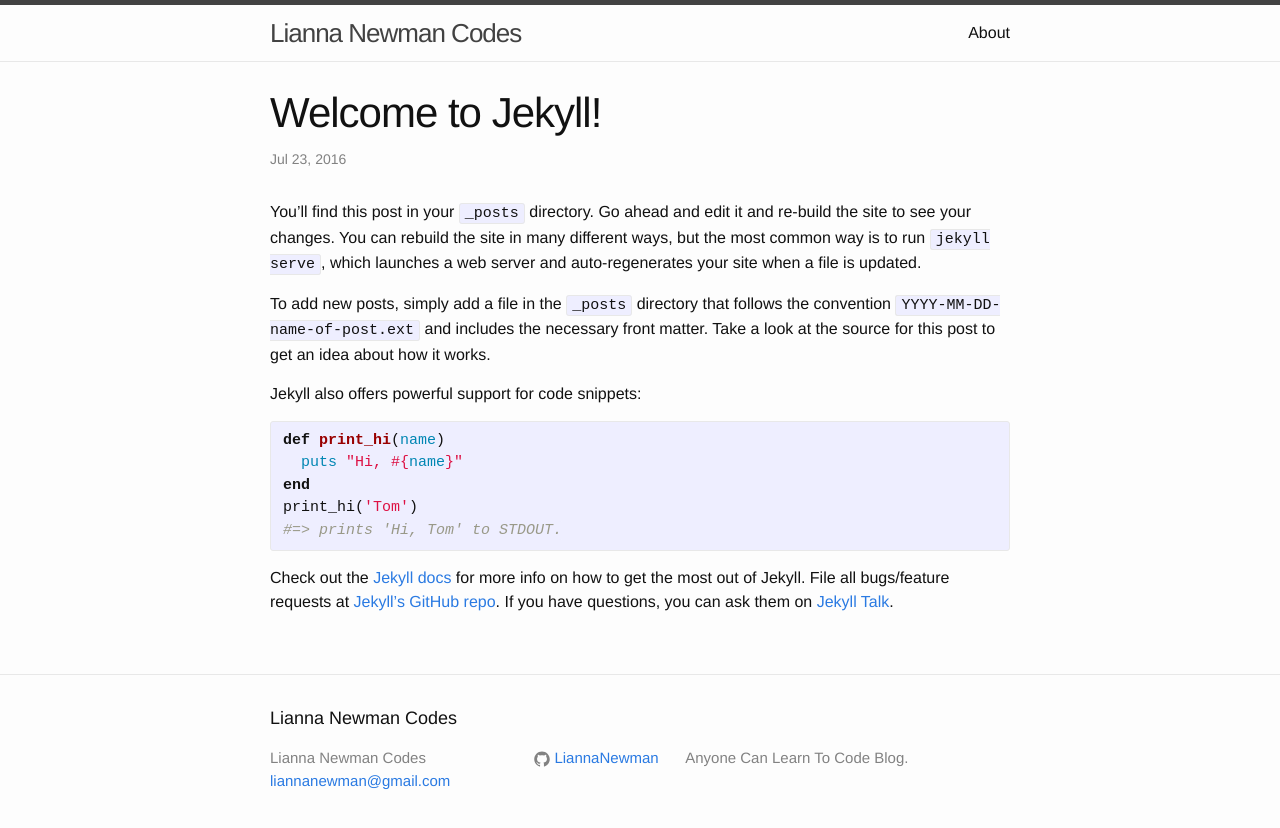
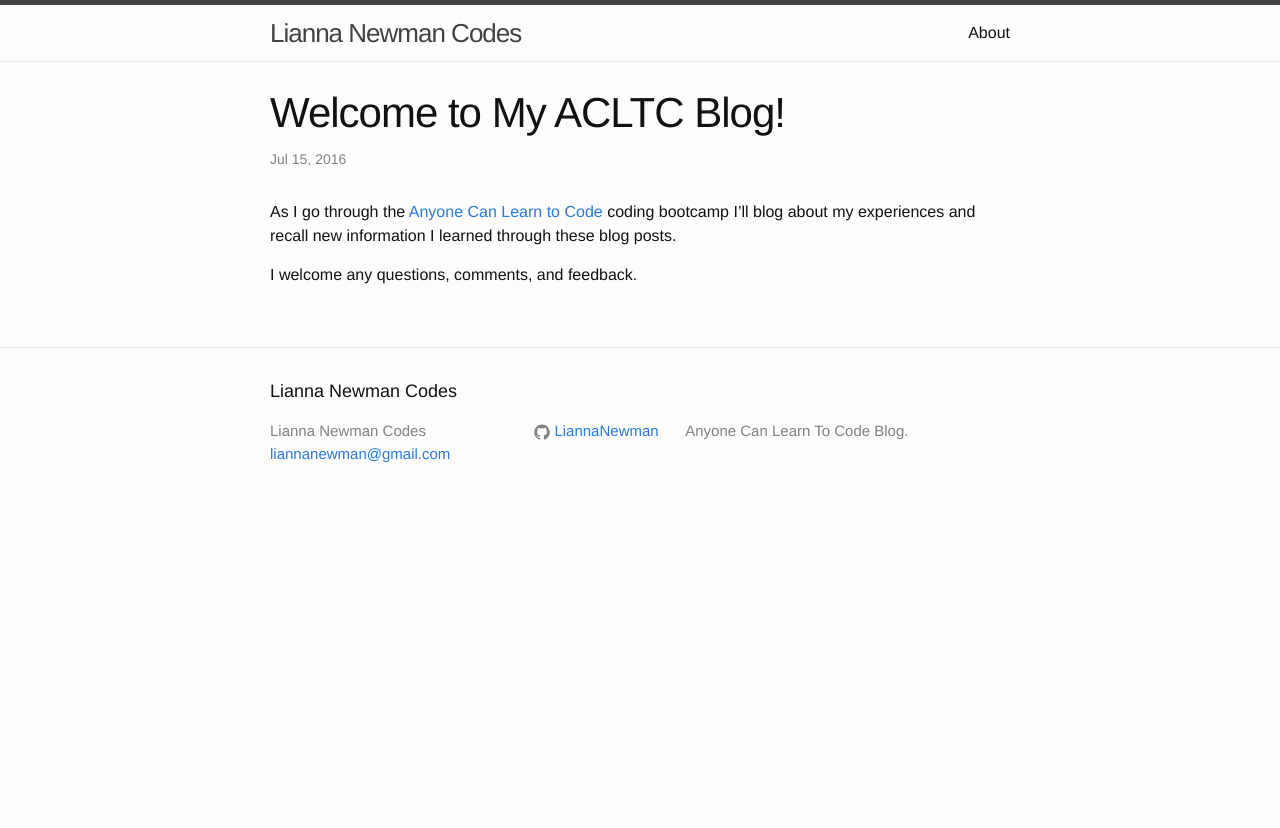
Before and after one commit to LiannaNewman/LiannaNewman.github.io, a Jekyll site: the page built from _posts/2016-07-23-welcome-to-jekyll.markdown, in a window 1280 px wide. Shown: the top 828 px of the page. Built offline with Jekyll 4.4.1, drawn with Linux system fonts in a browser that asks for light colours.

Commit message:
added 2 posts

```diff
--- a/_posts/2016-07-23-welcome-to-jekyll.markdown
+++ b/_posts/2016-07-23-welcome-to-jekyll.markdown
@@ -1,25 +1,8 @@
 ---
 layout: post
-title:  "Welcome to Jekyll!"
-date:   2016-07-23 15:13:43 -0400
-categories: jekyll update
+title:  "Welcome to My ACLTC Blog!"
+date:   2016-07-15
 ---
-You’ll find this post in your `_posts` directory. Go ahead and edit it and re-build the site to see your changes. You can rebuild the site in many different ways, but the most common way is to run `jekyll serve`, which launches a web server and auto-regenerates your site when a file is updated.
+As I go through the [Anyone Can Learn to Code](http://anyonecanlearntocode.com/) coding bootcamp I'll blog about my experiences and recall new information I learned through these blog posts.
 
-To add new posts, simply add a file in the `_posts` directory that follows the convention `YYYY-MM-DD-name-of-post.ext` and includes the necessary front matter. Take a look at the source for this post to get an idea about how it works.
-
-Jekyll also offers powerful support for code snippets:
-
-{% highlight ruby %}
-def print_hi(name)
-  puts "Hi, #{name}"
-end
-print_hi('Tom')
-#=> prints 'Hi, Tom' to STDOUT.
-{% endhighlight %}
-
-Check out the [Jekyll docs][jekyll-docs] for more info on how to get the most out of Jekyll. File all bugs/feature requests at [Jekyll’s GitHub repo][jekyll-gh]. If you have questions, you can ask them on [Jekyll Talk][jekyll-talk].
-
-[jekyll-docs]: http://jekyllrb.com/docs/home
-[jekyll-gh]:   https://github.com/jekyll/jekyll
-[jekyll-talk]: https://talk.jekyllrb.com/
+I welcome any questions, comments, and feedback.
```
Also changed, not shown: _posts/2016-07-16-why-coding-post.md (added, +17 -0 lines), _posts/2016-07-23-this-is-a-test-post.md (deleted, +0 -16 lines), _posts/2016-07-24-create-an-app-using-rails-post.md (added, +30 -0 lines).
